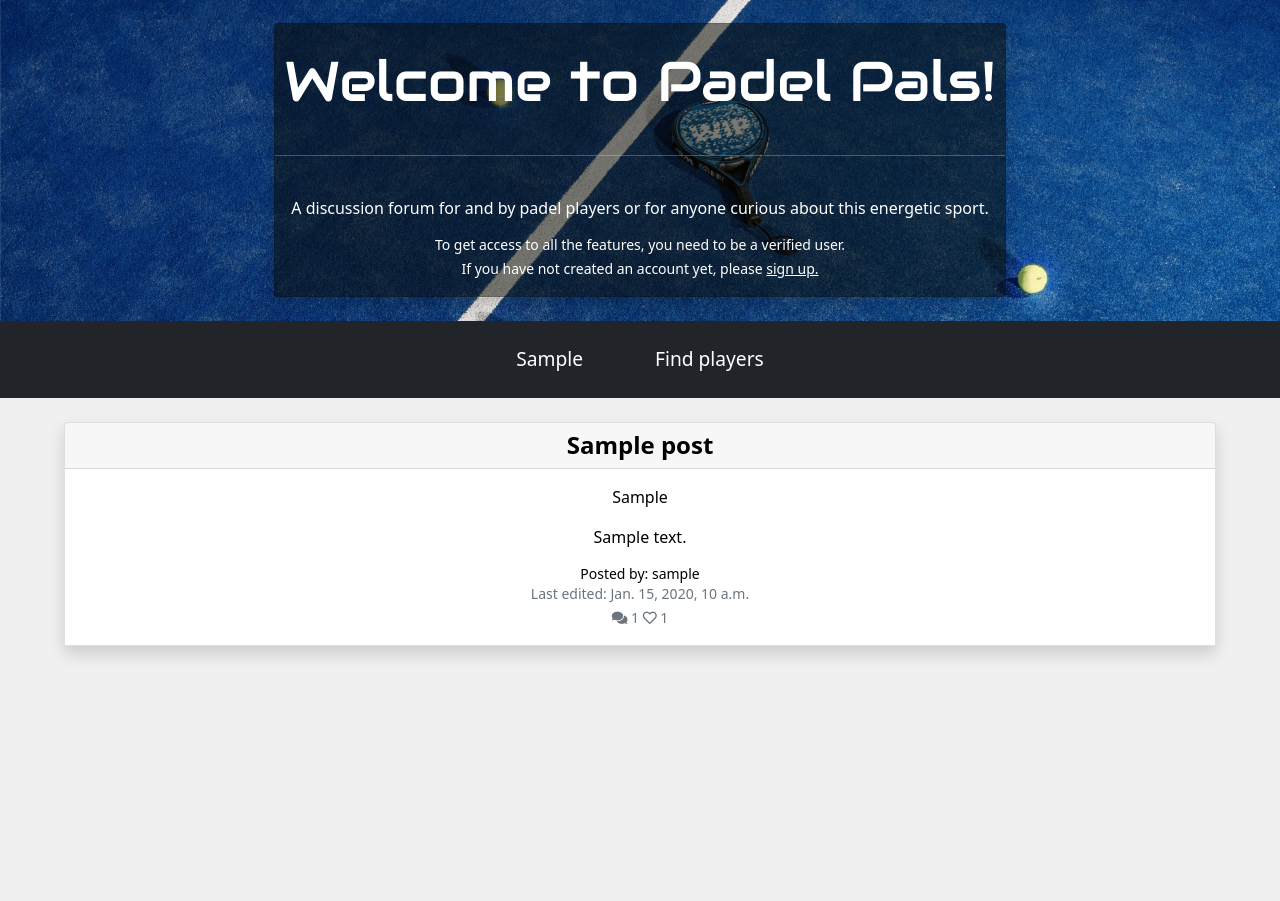
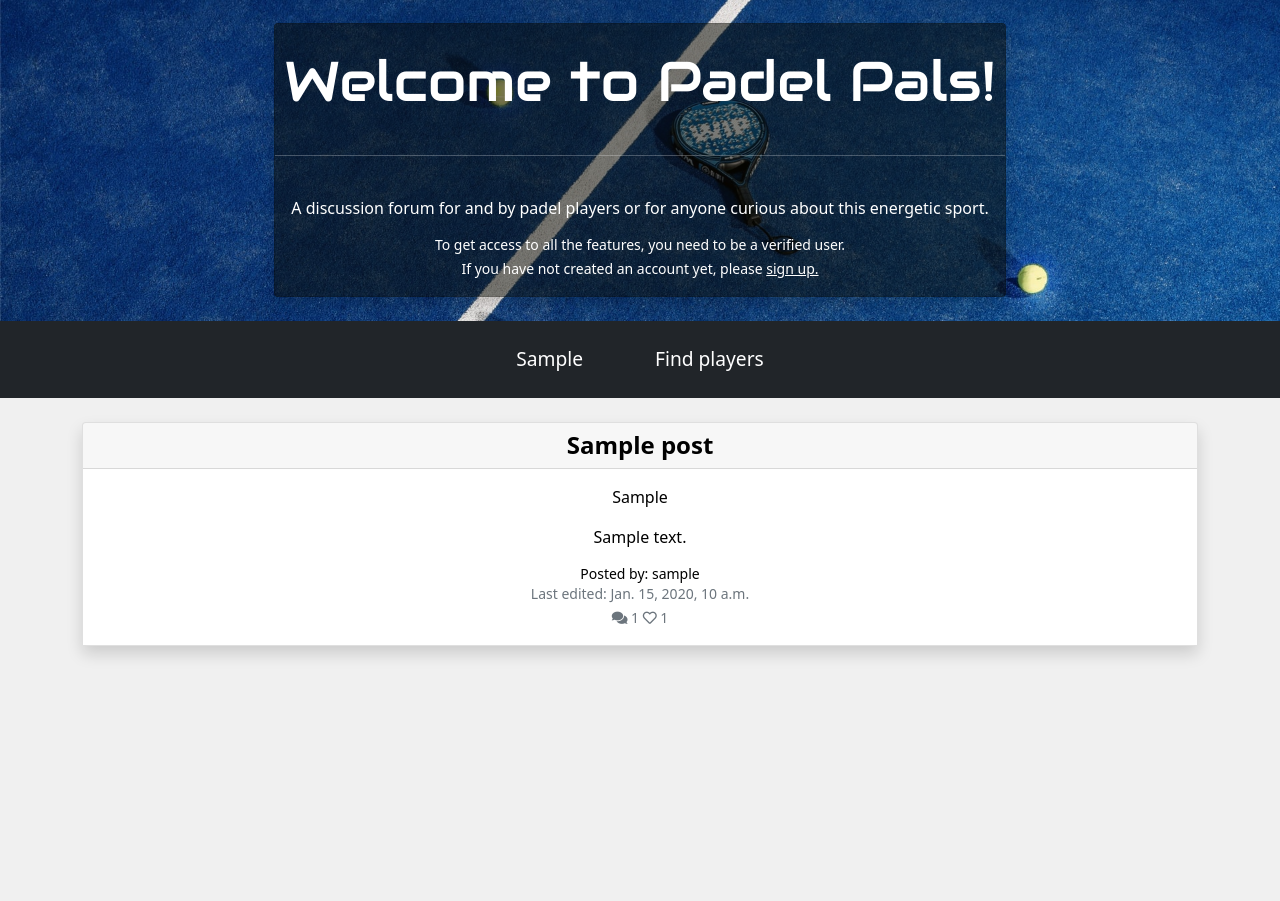
Before and after one commit to Monika-81/padel-pals, a Django app: page / in a window 1280 px wide. Shown: the part 73-974 px from the top of the page. Run offline with Django 3.2, Linux system fonts and the light colour scheme; tables that the repository leaves empty hold one stand-in row (values such as "Sample post").

Commit message:
Change size of container showing recent posts lists

```diff
--- a/templates/index.html
+++ b/templates/index.html
@@ -1,7 +1,7 @@
 {% extends 'base.html' %}
 {% block content %}
 
-<div class="container-fluid recent-posts">
+<div class="container recent-posts">
 
     <div class="d-flex flex-row flex-wrap justify-content-center">
         {% for post in posts %}
```
